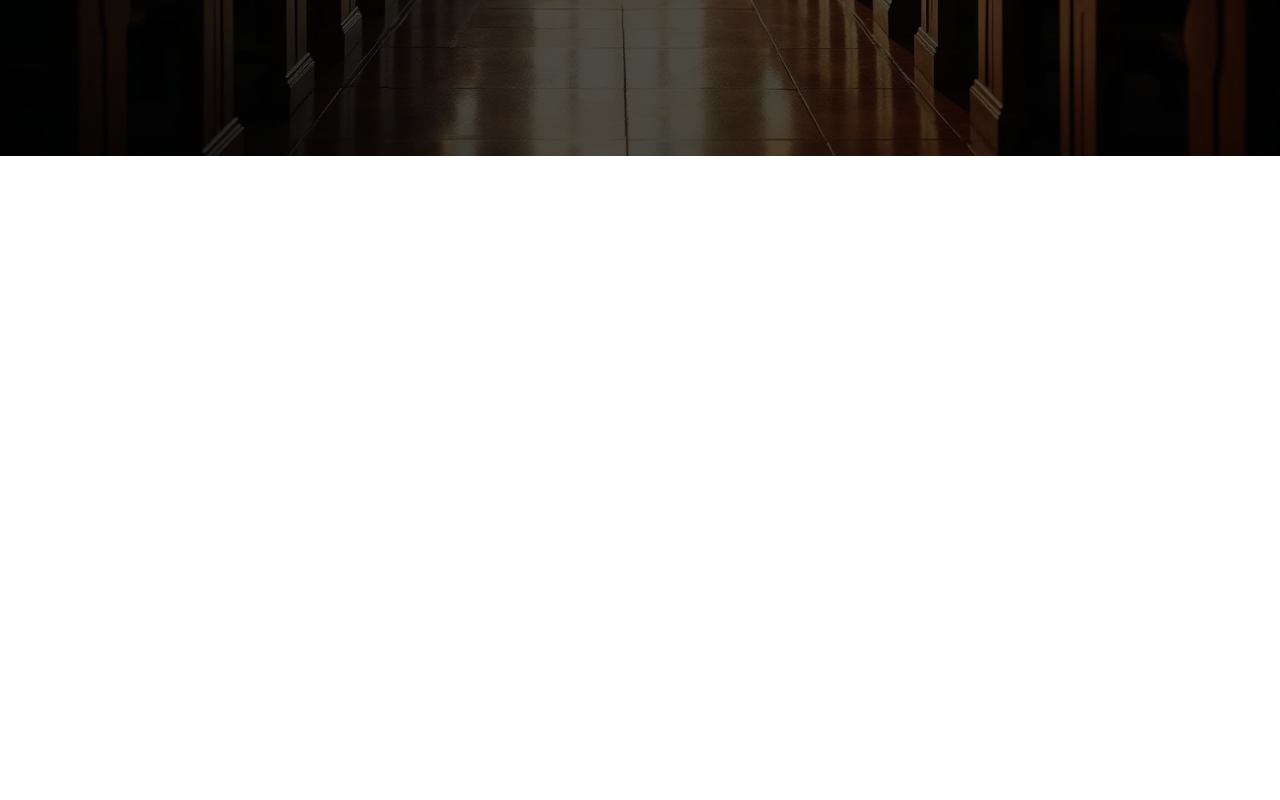
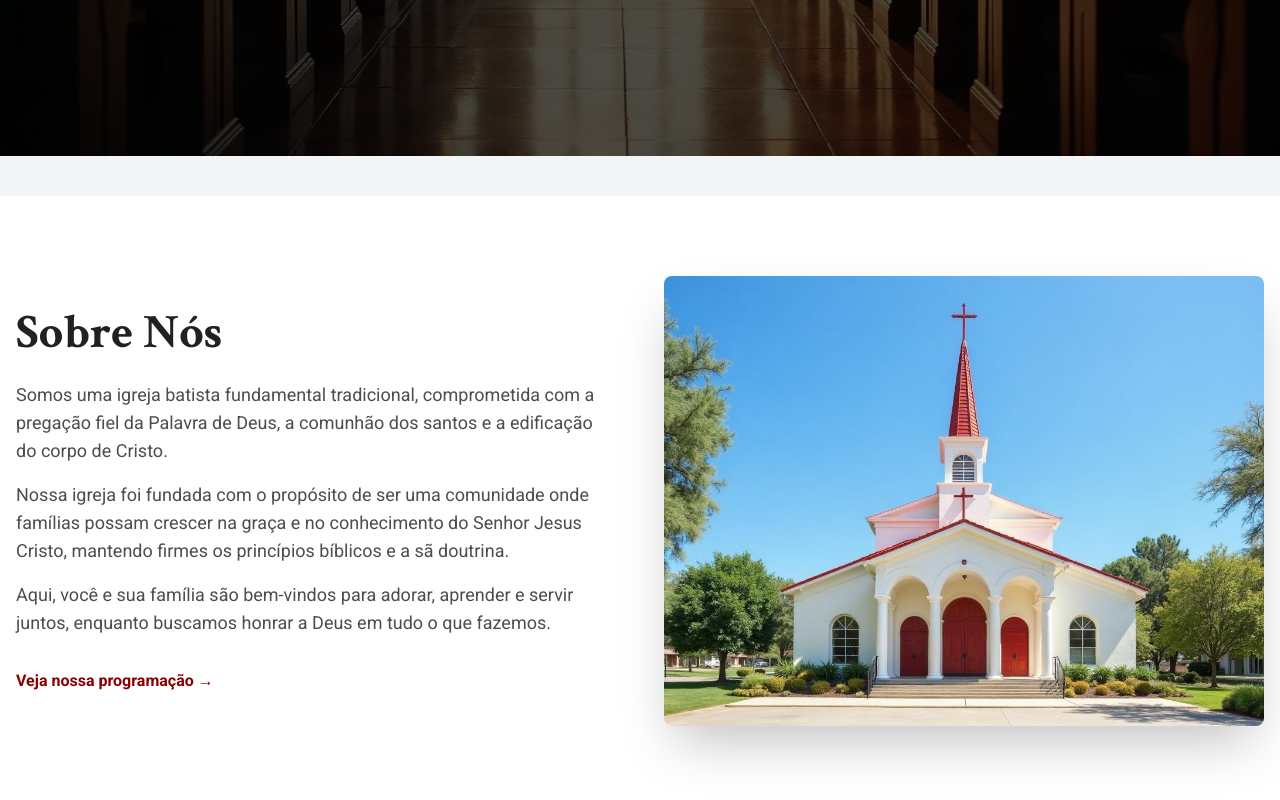
Before and after one commit to samuel-cardoso/site-ibbf, a Next.js app: page / in a window 1280 px wide. Shown: the part 644-1444 px from the top of the page. Before the commit the page ends 800 px from the top, so only its background shows below. Built offline with nearby package versions, Linux system fonts and the light colour scheme.

Commit message:
feat: add About component to homepage for church introduction

```diff
--- a/app/page.tsx
+++ b/app/page.tsx
@@ -1,11 +1,13 @@
 import Navbar from "@/components/home/Navbar";
 import Hero from "@/components/home/Hero";
+import About from "@/components/home/About";
 
 export default function Home() {
   return (
     <div className="min-h-screen flex flex-col bg-gray-100 space-y-10">
       <Navbar />
       <Hero />
+      <About />
     </div>
   );
 }
--- /dev/null
+++ b/components/home/About.tsx
@@ -0,0 +1,53 @@
+const About = () => {
+  return (
+    <section id="sobre" className="py-20 bg-background">
+      <div className="container mx-auto px-4">
+        <div className="grid md:grid-cols-2 gap-12 items-center">
+          {/* Text Content */}
+          <div>
+            <h2 className="font-heading text-4xl md:text-5xl font-bold text-foreground mb-6">
+              Sobre Nós
+            </h2>
+            <div className="space-y-4 font-body text-lg text-foreground/80">
+              <p>
+                Somos uma igreja batista fundamental tradicional, comprometida com a pregação fiel
+                da Palavra de Deus, a comunhão dos santos e a edificação do corpo de Cristo.
+              </p>
+              <p>
+                Nossa igreja foi fundada com o propósito de ser uma comunidade onde famílias possam
+                crescer na graça e no conhecimento do Senhor Jesus Cristo, mantendo firmes os
+                princípios bíblicos e a sã doutrina.
+              </p>
+              <p>
+                Aqui, você e sua família são bem-vindos para adorar, aprender e servir juntos,
+                enquanto buscamos honrar a Deus em tudo o que fazemos.
+              </p>
+            </div>
+            <div className="mt-8">
+              <a
+                href="#programacao"
+                className="inline-block font-body font-semibold text-primary hover:text-primary-light transition-colors"
+              >
+                Veja nossa programação →
+              </a>
+            </div>
+          </div>
+
+          {/* Image */}
+          <div className="relative">
+            <div className="aspect-[4/3] rounded-lg overflow-hidden shadow-2xl">
+              <img
+                src={"/assets/church-building.jpg"}
+                alt="Fachada da Igreja Batista Fundamental"
+                className="w-full h-full object-cover"
+              />
+            </div>
+            <div className="absolute -bottom-6 -left-6 w-32 h-32 border-4 border-primary rounded-lg -z-10" />
+          </div>
+        </div>
+      </div>
+    </section>
+  );
+};
+
+export default About;
```
